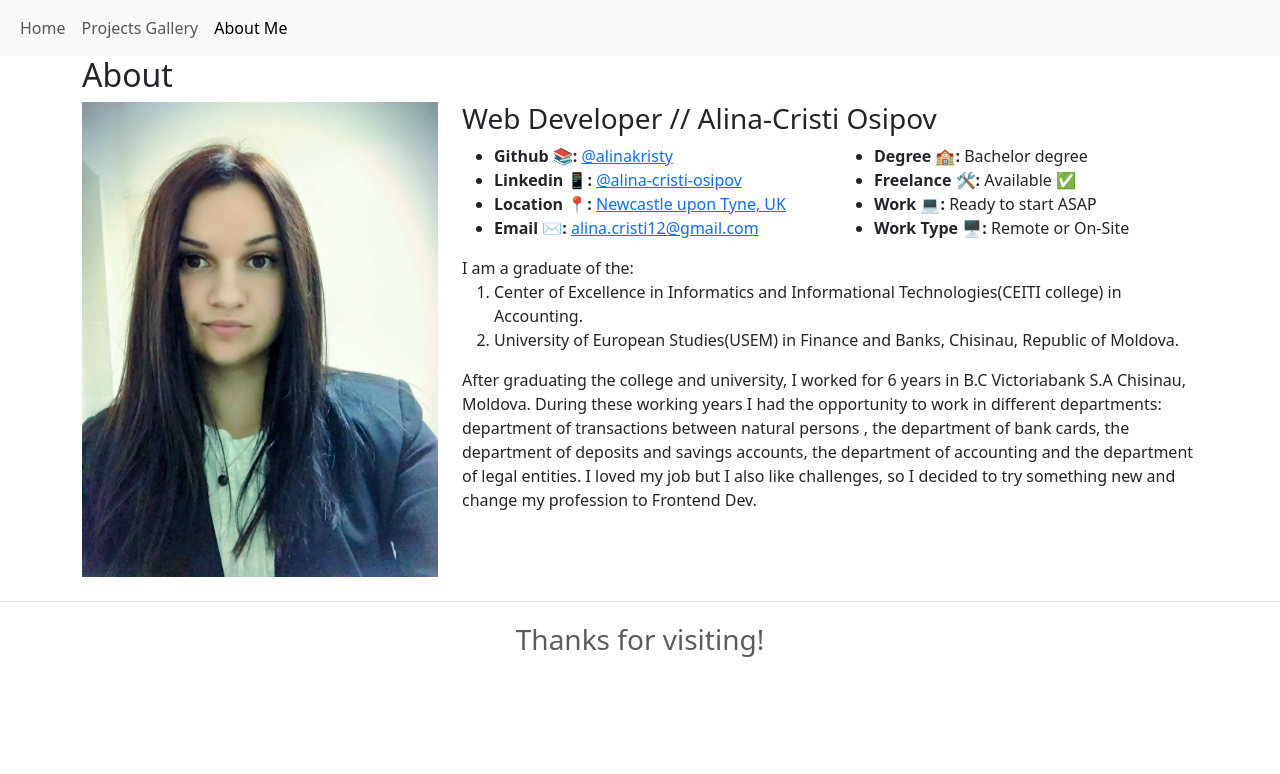
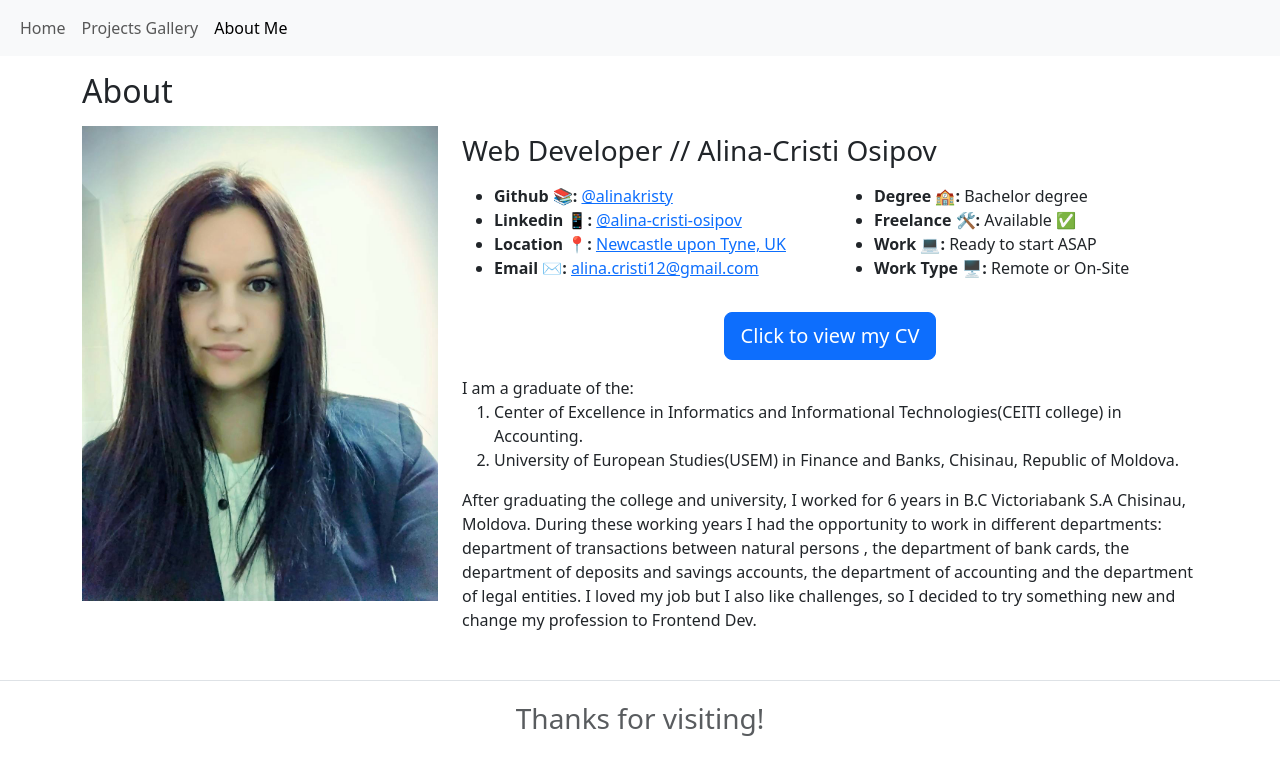
Before and after one commit to alinakristy/alinakristy-portfolio, a React (Vite) app: page /#/about in a window 1280 px wide. Shown: the top 774 px of the page. Built offline with nearby package versions, Linux system fonts and the light colour scheme.

Commit message:
add view cv button on about me page

```diff
--- a/src/pages/About.jsx
+++ b/src/pages/About.jsx
@@ -1,11 +1,10 @@
 import myLogoImg from '../assets/img/my_img.jpg';
 
 function About() {
-    // Body
     return <section id="about" class="about">
         <div class="container">
 
-            <div class="section-title">
+            <div class="section-title my-3">
                 <h2>About</h2>
             </div>
 
@@ -13,9 +12,9 @@ function About() {
                 <div class="col-lg-4">
                     <img src={myLogoImg} class="img-fluid" alt="my image" />
                 </div>
-                <div class="col-lg-8 pt-4 pt-lg-0 content">
+                <div class="col-lg-8 pt-4 pt-lg-0 content my-2">
                     <h3>Web Developer // Alina-Cristi Osipov</h3>
-                    <div class="row">
+                    <div class="row my-3">
                         <div class="col-lg-6">
                             <ul>
                                 <li><i class="bi bi-chevron-right"></i> <strong>Github 📚:</strong> <a href="https://github.com/alinakristy">@alinakristy</a></li>
@@ -33,6 +32,10 @@ function About() {
                             </ul>
                         </div>
                     </div>
+                    <div class="d-flex justify-content-center my-3">
+                        <a class="btn btn-primary btn-lg" href="https://github.com/alinakristy/alinakristy-portfolio/blob/main/src/assets/pdf/Alina%20-%20CV%20-%20Frontend-Dev.pdf">Click to view my CV</a>
+                    </div>
+
                     <p>I am a graduate of the:
                         <ol>
                             <li>Center of Excellence in Informatics and Informational Technologies(CEITI college) in Accounting.</li>
```
